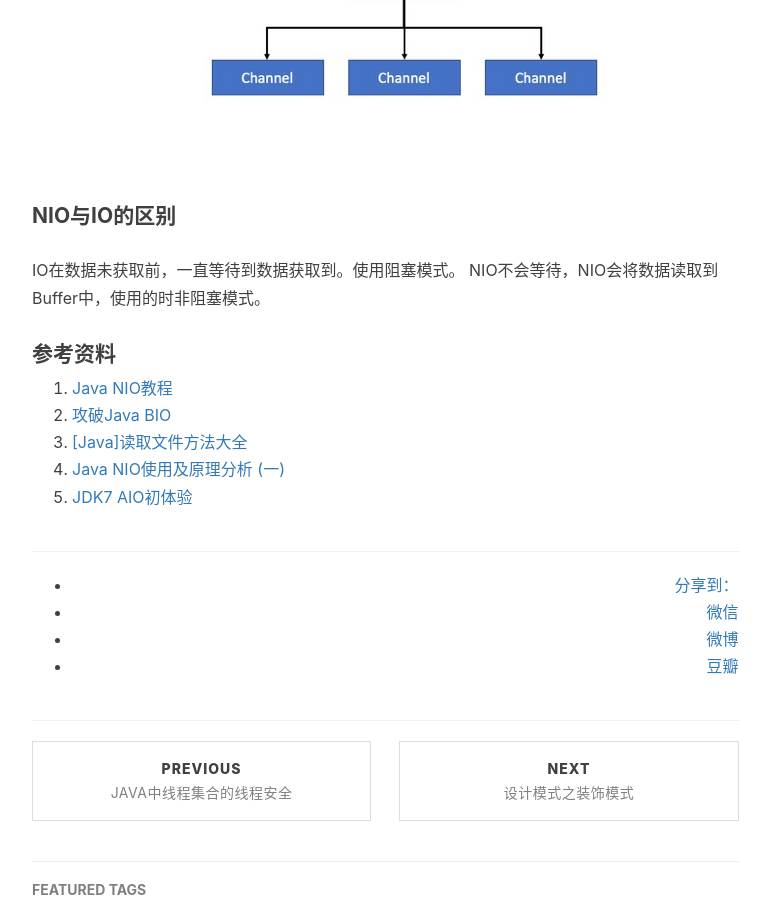
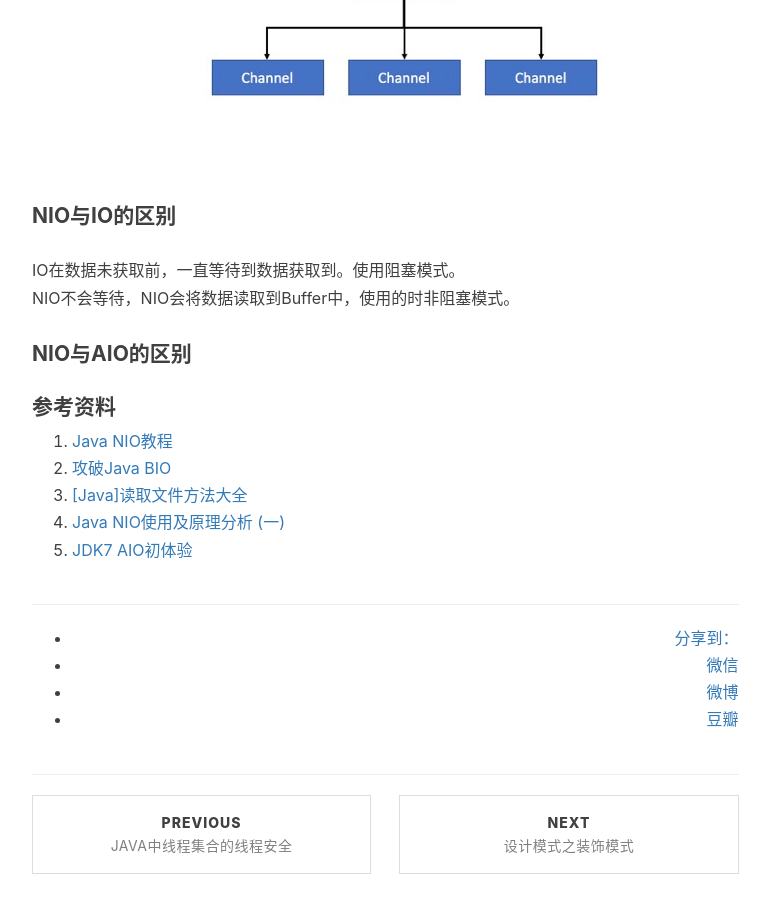
Before and after one commit to baiscjava/basicjava.github.io, a Jekyll site: the page built from _posts/2017-01-23-Java NIO-basic knowledge.md, in a window 1280 px wide and 900 px high, scrolled down 1315 px. Shown: the whole window, without its empty margins (233-1003 px from the left). Built offline with Jekyll 4.4.1, drawn with Linux system fonts in a browser that asks for light colours; nearby versions of some CDN libraries; comment, search, counter and statistics services are not loaded.

Commit message:
Update 2017-01-23-Java NIO-basic knowledge.md

```diff
--- a/_posts/2017-01-23-Java NIO-basic knowledge.md
+++ b/_posts/2017-01-23-Java NIO-basic knowledge.md
@@ -25,8 +25,11 @@ ByteBuffer,CharBuffer,DoubleBuffer,FloatBuffer,IntBuffer,LongBuffer,ShortBuffer<
 ![gras](/images/NIO/Selector.jpg)<br>
 
 #### NIO与IO的区别<br>
-IO在数据未获取前，一直等待到数据获取到。使用阻塞模式。
+IO在数据未获取前，一直等待到数据获取到。使用阻塞模式。<br>
 NIO不会等待，NIO会将数据读取到Buffer中，使用的时非阻塞模式。<br>
+
+#### NIO与AIO的区别<br>
+
 
 #### 参考资料<br>
 1. [Java NIO教程](http://www.iteye.com/magazines/132-Java-NIO)
```
